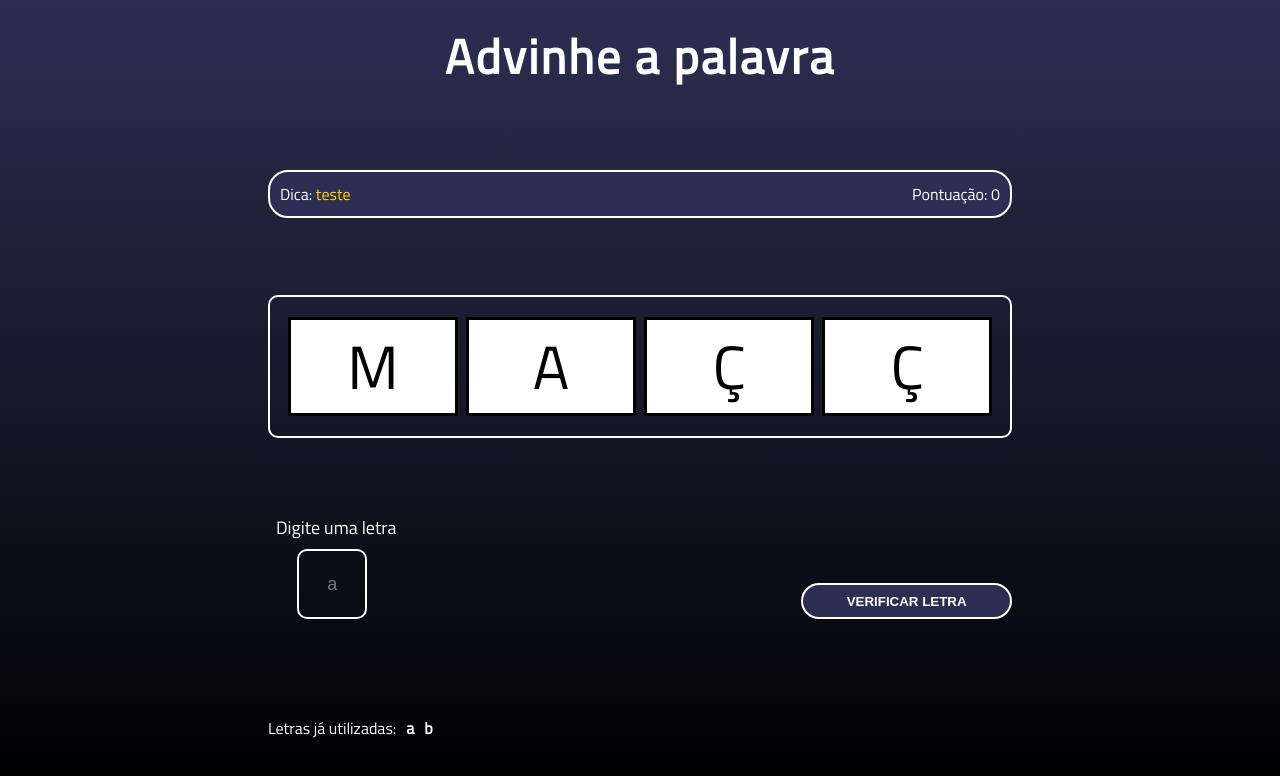
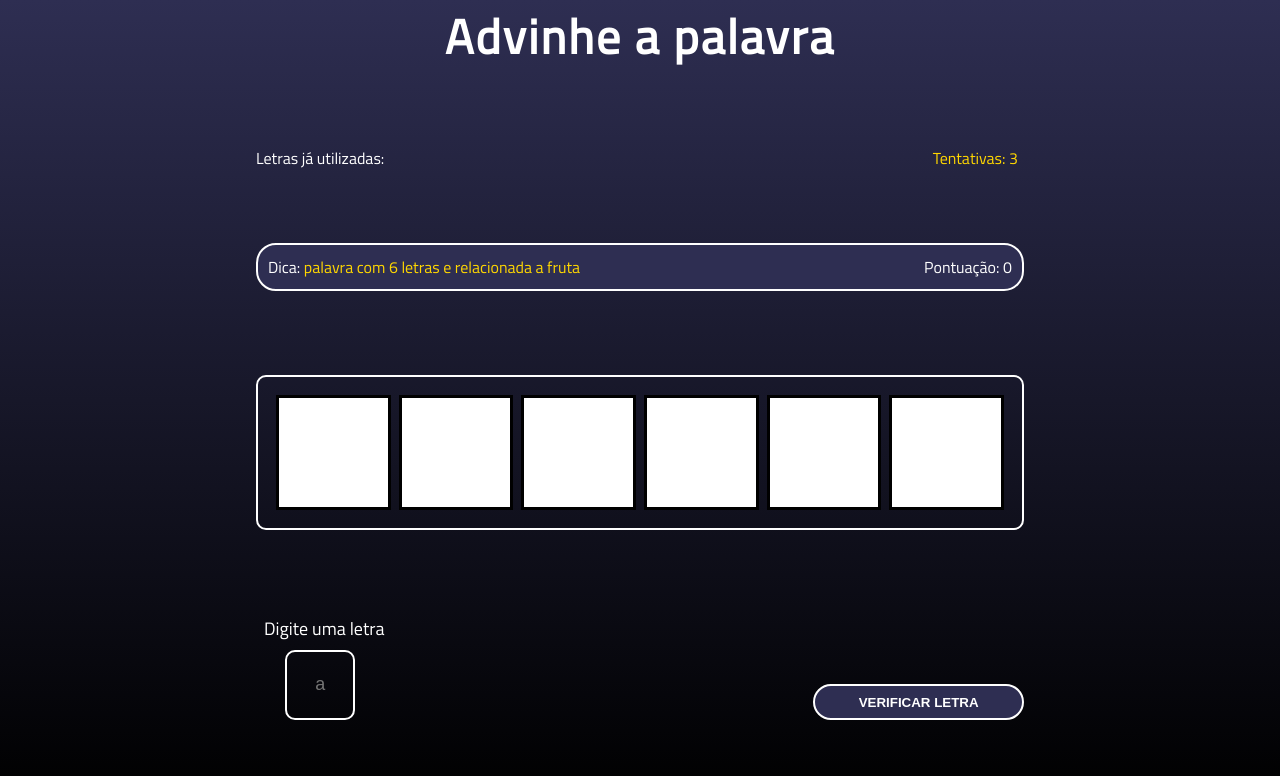
Before and after one commit to Cayuaz/secret-word-project, a React (Vite) app: page / in a window 1280 px wide. Both pictures are taken after a click on the button "JOGAR". Shown: the top 776 px of the page. Built offline with nearby package versions, Linux system fonts and the light colour scheme.

Commit message:
feat: create letter input logic and modify game component styles

```diff
--- a/src/App.css
+++ b/src/App.css
@@ -5,9 +5,7 @@
   display: flex;
   align-items: center;
   justify-content: center;
-  margin-block: 2rem;
   margin-inline: auto;
-  /* border: 1px solid #fff; */
 }
 
 @media screen and (min-width: 769px) {
--- a/src/App.tsx
+++ b/src/App.tsx
@@ -7,7 +7,7 @@ import GameComponent from "./components/GameComponent";
 import GameOverComponent from "./components/GameOverComponent";
 
 //React
-import { useState, useCallback, useEffect } from "react";
+import { useState } from "react";
 
 //Data e Types
 import { wordsList, stages } from "./components/Data";
@@ -15,17 +15,36 @@ import type { wordsListKeys } from "./components/Data";
 
 const [start, game, end] = stages;
 
+const removeAccents = (text: string) => {
+  const normalizeText = text.normalize("NFD");
+  const newText = normalizeText.replace(/[\u0300-\u036f]/g, "");
+  return newText;
+};
+
 function App() {
   //useState que vai conter o estágio atual do game (start, game, end)
   const [gameStage, setGameStage] = useState(start.name);
+  //useState da lista de categorias e palavras
   const [words] = useState(wordsList);
+  //useState dacategoria da palavra escolhida
   const [category, setCategory] = useState("");
+  //useState da palavra escolhida
   const [word, setWord] = useState("");
   // const arrLetters: string[] = []
+  //useState das letras da palavra escolhida
   const [letters, setLetters] = useState<string[]>([]);
+  //useState das tentativas do usuário
+  const [guesses, setGuesses] = useState(3);
+  //useState das letras acertadas pelo usuário
+  const [guessedLetters, setGuessedLetters] = useState<string[]>([]);
+  //useState das letras erradas
+  const [wrongLetters, setWrongLetters] = useState<string[]>([]);
+  //useState da pontuação do usuário
+  const [score, setScore] = useState(0);
 
-  console.log(category, word, letters);
+  console.log("Palavra escolhida: " + word);
 
+  //Função que pega a categoria e a palavra aleatória
   const pickCategoryAndWord = () => {
     //Array de chaves de wordsList do tipo wordsListKeys
     const categoriesKeys = Object.keys(words) as wordsListKeys[];
@@ -41,25 +60,46 @@ function App() {
   };
 
   //Callbacks
-  //Função que vai mudar para o componente game
+  //Função que vai mudar para o componente game e definir os valores dos useStates de categoria, word e letras
   const handleStart = () => {
     const { randomCategory, randomWord } = pickCategoryAndWord();
     console.log("Categoria: " + randomCategory);
     //Categoria
     setCategory(randomCategory);
+    //Palavra
     console.log("Palavra: " + randomWord);
-    //Palavra
     setWord(randomWord);
 
-    const wordLetters = randomWord.toLowerCase().split("");
+    //Letras dwordWithoutAccentsa palavra
+    const wordWithoutAccents = removeAccents(randomWord);
+    console.log("Palavra sem acentos: " + wordWithoutAccents);
+    const wordLetters = wordWithoutAccents.toLowerCase().split("");
     setLetters(wordLetters);
     console.log(wordLetters);
     setGameStage(game.name);
   };
 
   //Função que vai verificar a letra digitada pelo usuário e mudar para o componente game over
-  const checkLetter = () => {
-    setGameStage(end.name);
+  //Recebe a letra do input de GameComponent
+  const checkLetter = (letter: string) => {
+    //Verifica se a letra digitada pelo usuário está dentro do array de letras da palavra escolhida
+    const isLetterValid = letters.includes(letter);
+
+    if (isLetterValid) {
+      //Se a letra estiver, ela é adicionada ao array de letras de acertadas
+      setGuessedLetters((prev) => [...prev, letter]);
+      setScore((prev) => prev + 100);
+    } else {
+      //Se a letra não estiver, ela é adicionada ao array de letradas erradas e o usuário perde uma chance
+      setWrongLetters((prev) => [...prev, letter]);
+      setGuesses((prev) => prev - 1);
+    }
+
+    //Se chances forem igual a zero o jogo acaba
+    if (guesses === 0) {
+      setGameStage(end.name);
+    }
+    console.log("Letra digitada pelo usuário: " + letter);
   };
 
   //Função que vai mudar para o componente start
@@ -71,7 +111,18 @@ function App() {
     //Renderização condicional com base no gameStage
     <div className="app-container">
       {gameStage === "start" && <StartComponent handleClick={handleStart} />}
-      {gameStage === "game" && <GameComponent handleClick={checkLetter} />}
+      {gameStage === "game" && (
+        <GameComponent
+          handleClick={checkLetter}
+          word={word}
+          tip={category}
+          letters={letters}
+          guesses={guesses}
+          points={score}
+          guessedLetters={guessedLetters}
+          wrongLetters={wrongLetters}
+        />
+      )}
       {gameStage === "end" && <GameOverComponent handleClick={handleRestart} />}
     </div>
   );
--- a/src/components/Data.tsx
+++ b/src/components/Data.tsx
@@ -4,7 +4,7 @@ const wordsList = {
   corpo: ["Braço", "Perna", "Cérebro", "Pescoço", "Olhos"],
   computador: ["Mouse", "Teclado", "Monitor", "Gabinete"],
   programação: ["Linguagem", "Framework", "JavaScript", "React"],
-  comidas: ["Bolo", "Pizza", "Batata", "Lasanha", "Sorvete"],
+  comida: ["Bolo", "Pizza", "Batata", "Lasanha", "Sorvete"],
 };
 
 const stages = [
--- a/src/components/GameComponent.css
+++ b/src/components/GameComponent.css
@@ -2,12 +2,14 @@
   display: flex;
   flex-direction: column;
   justify-content: space-between;
+  gap: 0.8rem;
   width: 95%;
   min-height: 90vh;
 }
 
 .tip-container {
   display: flex;
+  flex-wrap: wrap;
   align-items: center;
   justify-content: space-between;
   padding: 1rem;
@@ -18,35 +20,67 @@
 
 :root {
   --size: clamp(1.4rem, 1vw + 0.4rem, 1.6rem);
+  --yellow: #ffd700;
+  --white: #ffffff;
 }
 
 p {
   font-size: var(--size);
 }
 
+.guesses {
+  color: var(--yellow);
+  margin-inline-end: 0.6rem;
+}
+
+.info-container {
+  display: flex;
+  justify-content: space-between;
+  align-items: center;
+}
+
+.used-letters-container {
+  display: flex;
+  align-items: center;
+  gap: 1rem;
+}
+
+.used-letters-container span {
+  font-size: var(--size);
+  font-weight: bold;
+}
+
 .tip-container p span {
-  /* font-weight: bold; */
-  color: #ffd700;
+  color: var(--yellow);
 }
 
 .letters-container {
   display: flex;
-  gap: 0.8rem;
+  flex-wrap: wrap;
+
   align-items: center;
   justify-content: center;
-  border: 2px solid #fff;
+  width: 100%;
+  gap: 0.8rem;
+  border: 2px solid var(--white);
   border-radius: 1rem;
-  padding-block: clamp(1.5rem, 1.5vw + 0.5rem, 2rem);
+  padding-block: clamp(1.4rem, 1.4vw + 0.5rem, 1.8rem);
   padding-inline: clamp(1rem, 1vw + 0.5rem, 2rem);
+  margin-block: 1.2rem;
 }
 
 .letters-container span {
+  display: flex;
+  align-items: center;
+  justify-content: center;
   font-size: clamp(4rem, 4vw + 1rem, 6.5rem);
-  background-color: #ffffff;
+  background-color: var(--white);
   border: 3px solid #000;
   color: #000;
   text-transform: uppercase;
-  width: 100%;
+
+  width: calc((100% - (3 * 0.8rem)) / 4);
+  aspect-ratio: 1/1;
 }
 
 .form {
@@ -65,8 +99,8 @@ p {
   aspect-ratio: 1/1;
   background-color: transparent;
   border: none;
-  border: 2px solid #fff;
-  color: #fff;
+  border: 2px solid var(--white);
+  color: var(--white);
   border-radius: 1rem;
   font-size: clamp(1.5rem, 1vw + 0.6rem, 1.8rem);
   text-align: center;
@@ -89,19 +123,15 @@ p {
     width: 60%;
   }
 
+  .letters-container {
+    display: flex;
+  }
+
+  .letters-container span {
+    width: calc((100% - (5 * 0.8rem)) / 6);
+  }
+
   .form label input {
     width: 70px;
   }
 }
-
-.used-letters-container {
-  margin-block-start: 2rem;
-  display: flex;
-  align-items: center;
-  gap: 1rem;
-}
-
-.used-letters-container span {
-  font-size: var(--size);
-  font-weight: bold;
-}
--- a/src/components/GameComponent.tsx
+++ b/src/components/GameComponent.tsx
@@ -1,44 +1,93 @@
+import { useRef, useState, type ChangeEvent, type FormEvent } from "react";
 import "./GameComponent.css";
 
 type GameComponentProps = {
-  handleClick: () => void;
+  handleClick: (letter: string) => void;
+  word: string;
+  tip: string;
+  letters: string[];
+  guesses: number;
+  points: number;
+  guessedLetters: string[];
+  wrongLetters: string[];
 };
 
-const GameComponent = ({ handleClick }: GameComponentProps) => {
+const GameComponent = ({
+  handleClick,
+  word,
+  tip,
+  letters,
+  guesses,
+  points,
+  guessedLetters,
+  wrongLetters,
+}: GameComponentProps) => {
+  //useState com o valor do input de letras
+  const [inputValue, setInputValue] = useState("");
+  const inputRef = useRef<HTMLInputElement>(null);
+
+  const handleSubmit = (e: FormEvent<HTMLFormElement>) => {
+    e.preventDefault();
+    if (inputValue) {
+      handleClick(inputValue);
+    }
+    inputRef.current?.focus();
+  };
+
   return (
     <div className="game-container">
       <h1>Advinhe a palavra</h1>
+      <div className="info-container">
+        {/*Container com as letras já digitadas */}
+        <div className="used-letters-container">
+          <p>Letras já utilizadas: </p>
+          {wrongLetters.map((letter, i) => (
+            <span key={i}>{letter}, </span>
+          ))}
+        </div>
+        <p className="guesses">Tentativas: {guesses}</p>
+      </div>
+
       <div className="tip-container">
         <p>
-          Dica: <span>teste</span>
+          Dica:{" "}
+          <span>
+            palavra com {word.length} letras e relacionada a {tip}
+          </span>
         </p>
-        <p>Pontuação: 0</p>
+        <p>Pontuação: {points}</p>
       </div>
       {/*Container com as letras da palavra escolhida */}
       <div className="letters-container">
-        <span>M</span>
-        <span>a</span>
-        <span>ç</span>
-        <span>ç</span>
+        {letters.map((letter, i) => {
+          return guessedLetters.includes(letter) ? (
+            <span key={i}>{letter}</span>
+          ) : (
+            <span key={i}>{}</span>
+          );
+        })}
       </div>
       {/*Formulário com o input para o usuário digitar a letra */}
-      <form className="form">
+      <form className="form" onSubmit={handleSubmit}>
         <label htmlFor="letter-input">
           <span>Digite uma letra</span>{" "}
-          <input type="text" id="letter-input" maxLength={1} placeholder="a" />
+          <input
+            type="text"
+            id="letter-input"
+            maxLength={1}
+            placeholder="a"
+            onChange={(e: ChangeEvent<HTMLInputElement>) =>
+              setInputValue(e.target.value)
+            }
+            ref={inputRef}
+          />
         </label>
 
         <div>
           {" "}
-          <button onClick={handleClick}>Verificar letra</button>
+          <button type="submit">Verificar letra</button>
         </div>
       </form>
-      {/*Container com as letras já digitadas */}
-      <div className="used-letters-container">
-        <p>Letras já utilizadas: </p>
-        <span>a</span>
-        <span>b</span>
-      </div>
     </div>
   );
 };
--- a/src/components/StartComponent.css
+++ b/src/components/StartComponent.css
@@ -25,6 +25,7 @@
 .guide-container h3 {
   font-size: clamp(1.8rem, 1.8vw + 0.5rem, 2.5rem);
   margin-block-end: 1.6rem;
+  padding-block: 1rem;
   text-align: center;
   font-weight: normal;
 }
--- a/src/index.css
+++ b/src/index.css
@@ -21,7 +21,7 @@ body {
   font-family: "Titillium Web", sans-serif;
   background: linear-gradient(180deg, #2e2e52, #000000);
   color: #ffffff;
-  padding-inline: 2rem;
+  min-height: 100vh;
 }
 
 button {
```
